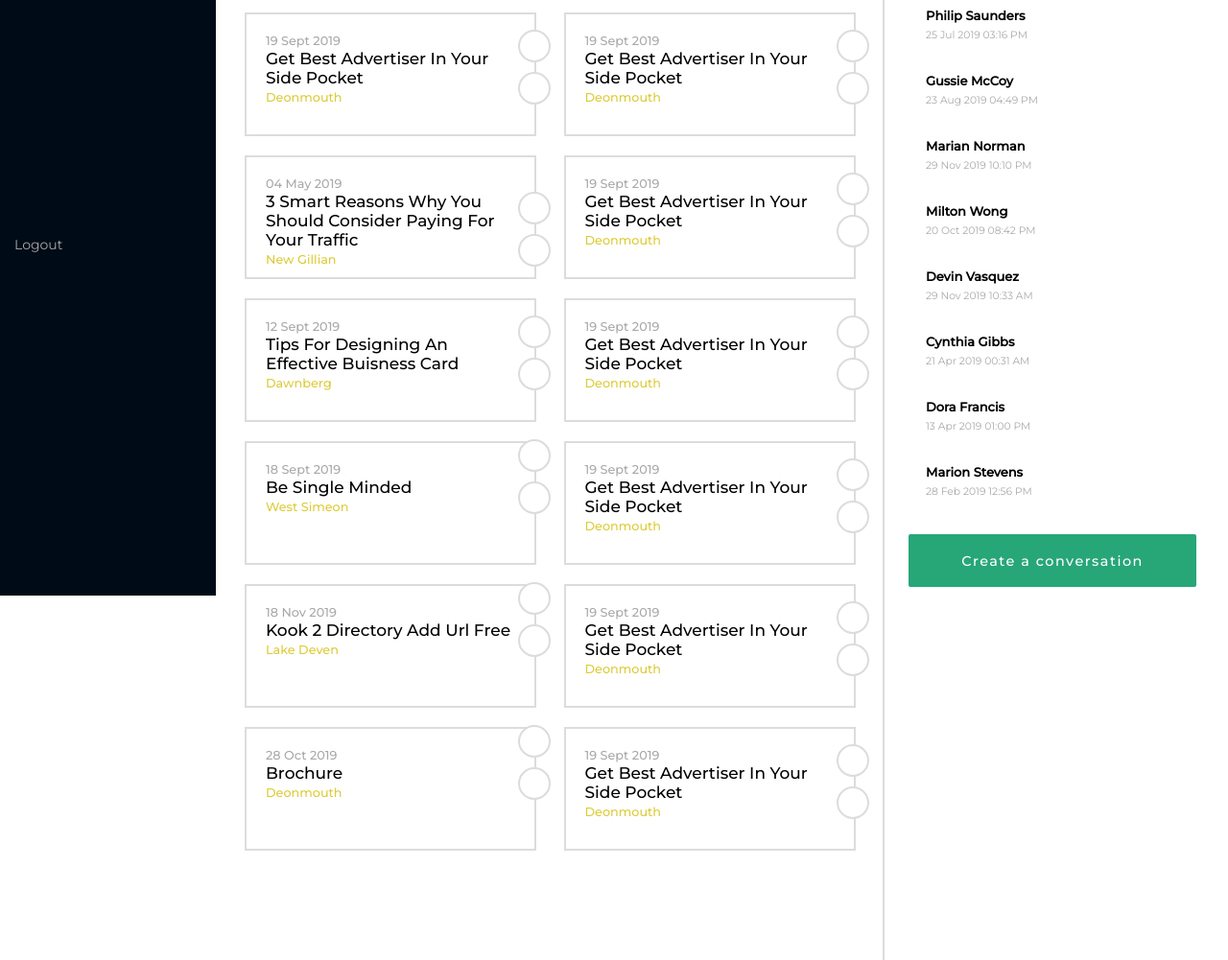
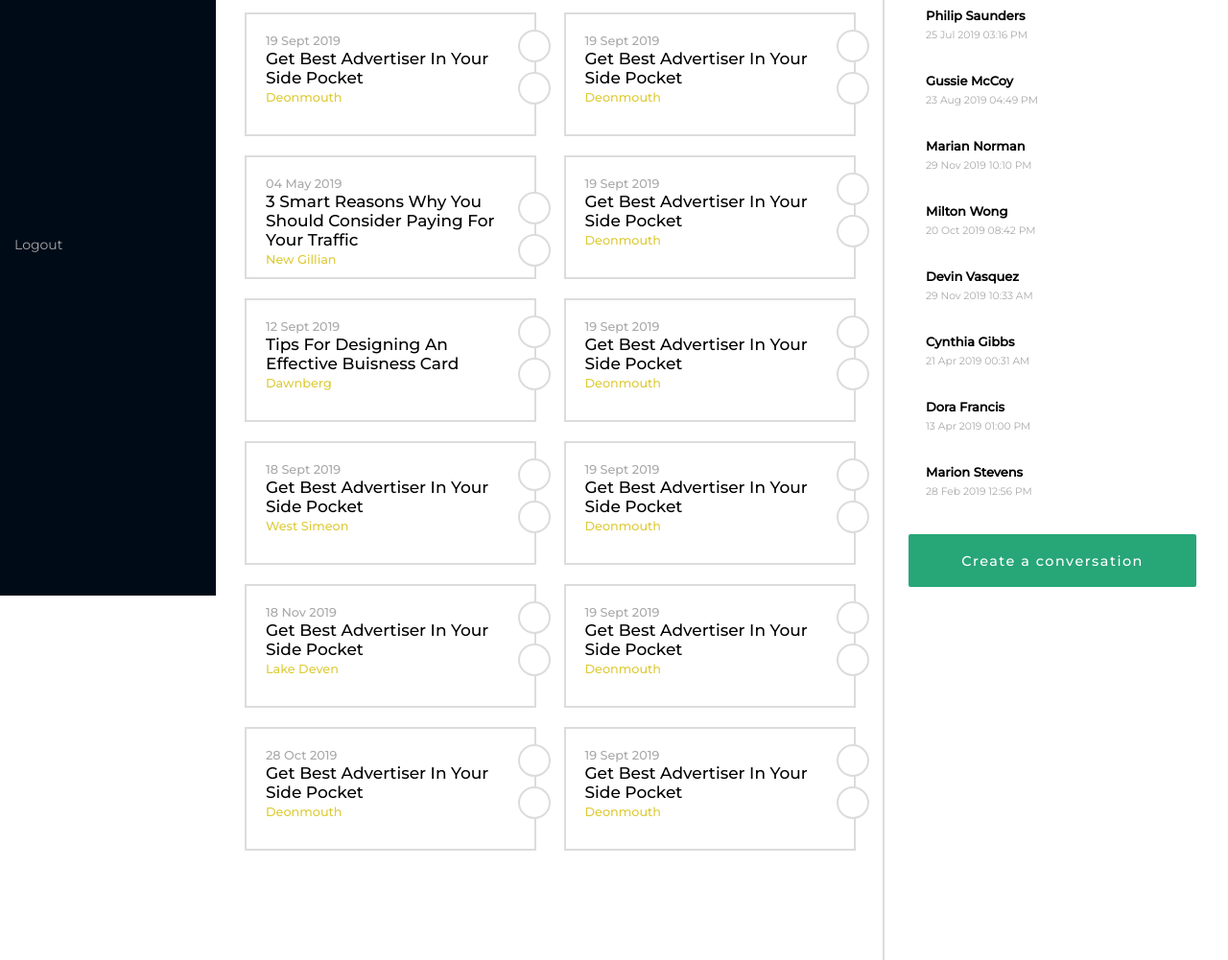
Before and after one commit to Iambizi/symbiosis-exercise, a website with bundled scripts: page index.html in a window 1280 px wide. Shown: the part 179-1180 px from the top of the page at 96% size. Built offline with nearby package versions, Linux system fonts and the light colour scheme; a script that the page names is missing.

Commit message:
title fixes

```diff
--- a/index.html
+++ b/index.html
@@ -94,21 +94,21 @@
               </div>
               <div class="article">
                 <p class="article-date">18 Sept 2019</p>
-                <p class="article-title">be single minded</p>
+                <p class="article-title">get best advertiser in your side pocket</p>
                 <p class="author">West Simeon</p>
                 <div class="edit"><i data-eva="edit-outline" data-eva-fill="#A9A9A9"></i></div>
                 <div class="delete"><i data-eva="trash-outline" data-eva-fill="#A9A9A9"></i></div>
               </div>
               <div class="article">
                 <p class="article-date">18 Nov 2019</p>
-                <p class="article-title">Kook 2 directory add url free</p>
+                <p class="article-title">get best advertiser in your side pocket</p>
                 <p class="author">Lake Deven</p>
                 <div class="edit"><i data-eva="edit-outline" data-eva-fill="#A9A9A9"></i></div>
                 <div class="delete"><i data-eva="trash-outline" data-eva-fill="#A9A9A9"></i></div>
               </div>
               <div class="article">
                 <p class="article-date">28 Oct 2019</p>
-                <p class="article-title">brochure</p>
+                <p class="article-title">get best advertiser in your side pocket</p>
                 <p class="author">Deonmouth</p>
                 <div class="edit"><i data-eva="edit-outline" data-eva-fill="#A9A9A9"></i></div>
                 <div class="delete"><i data-eva="trash-outline" data-eva-fill="#A9A9A9"></i></div>
```
